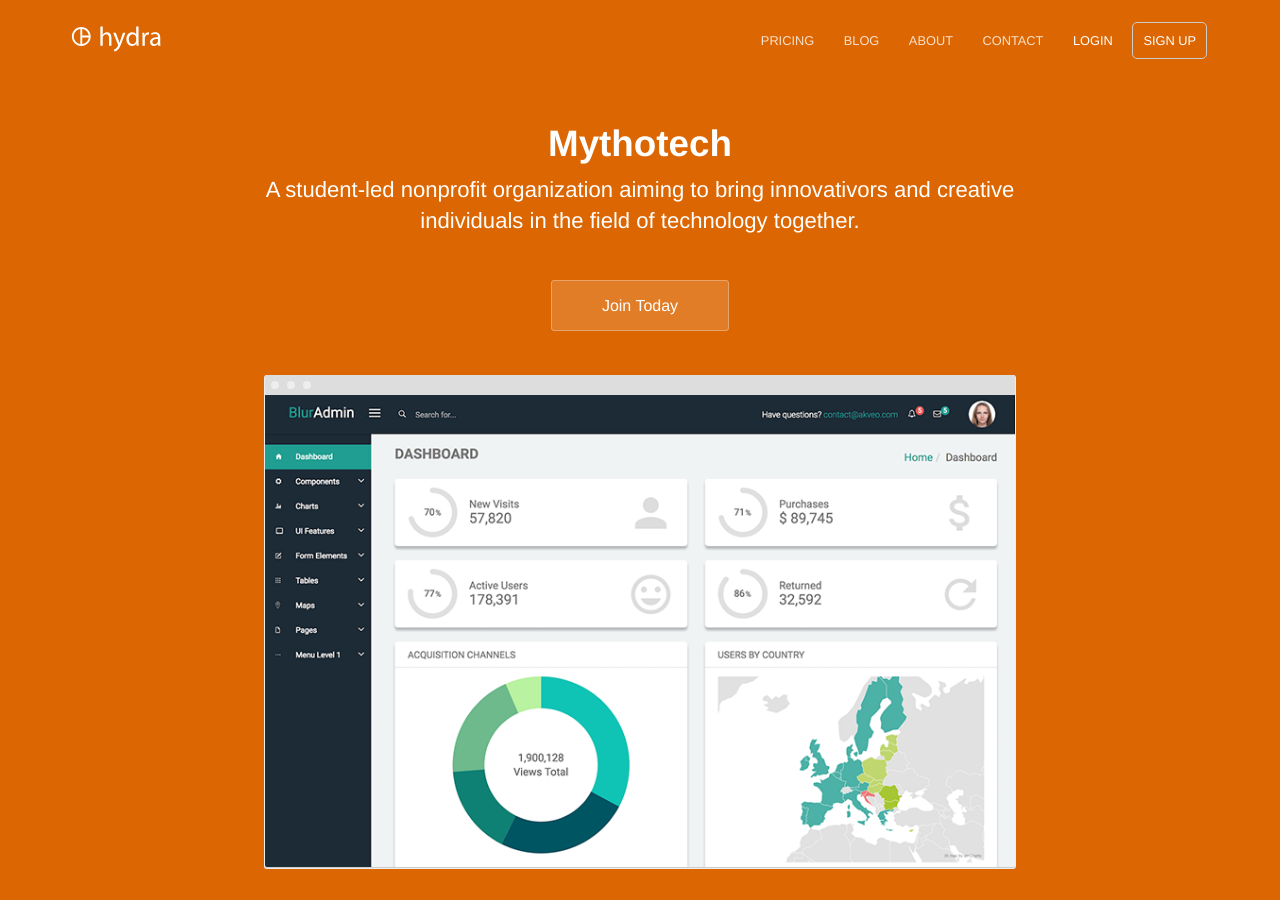
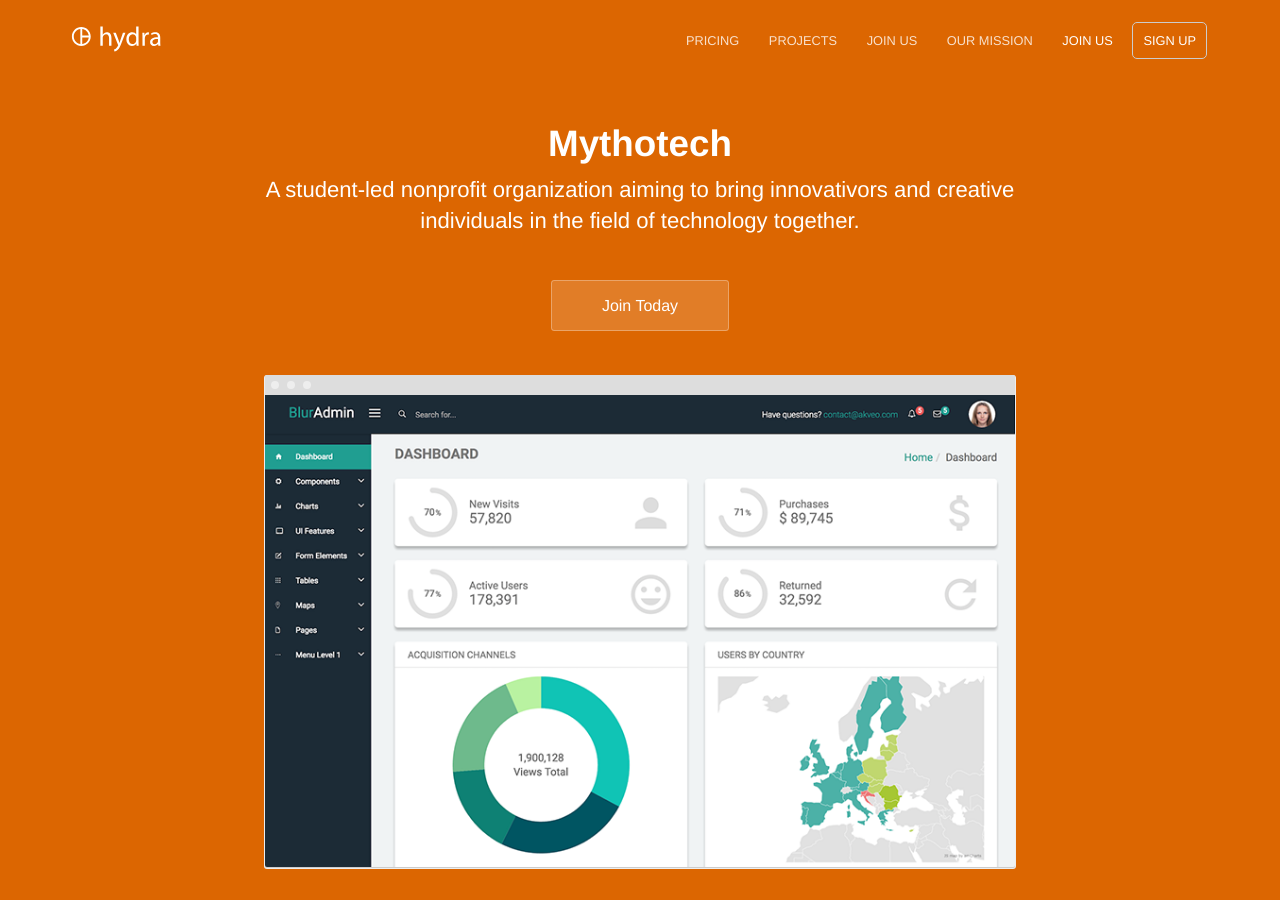
Before and after one commit to Mythotech/mythotech.github.io, a Jekyll site: the page built from index.html, in a window 1280 px wide and 900 px high. Built offline with Jekyll 4.4.1, drawn with Linux system fonts in a browser that asks for light colours.

Commit message:
practice

```diff
--- a/_data/navigation.yml
+++ b/_data/navigation.yml
@@ -2,19 +2,19 @@
   link: /pricing/
   new_window: false
   highlight: false
-- name: Blog
+- name: Projects
   link: /blog/
   new_window: false
   highlight: false
-- name: About
+- name: Join Us
   link: /about/
   new_window: false
   highlight: false
-- name: Contact
+- name: Our Mission
   link: /contact/
   new_window: false
   highlight: false
-- name: Login
+- name: Join Us
   link: /
   new_window: true
   highlight: false
```
